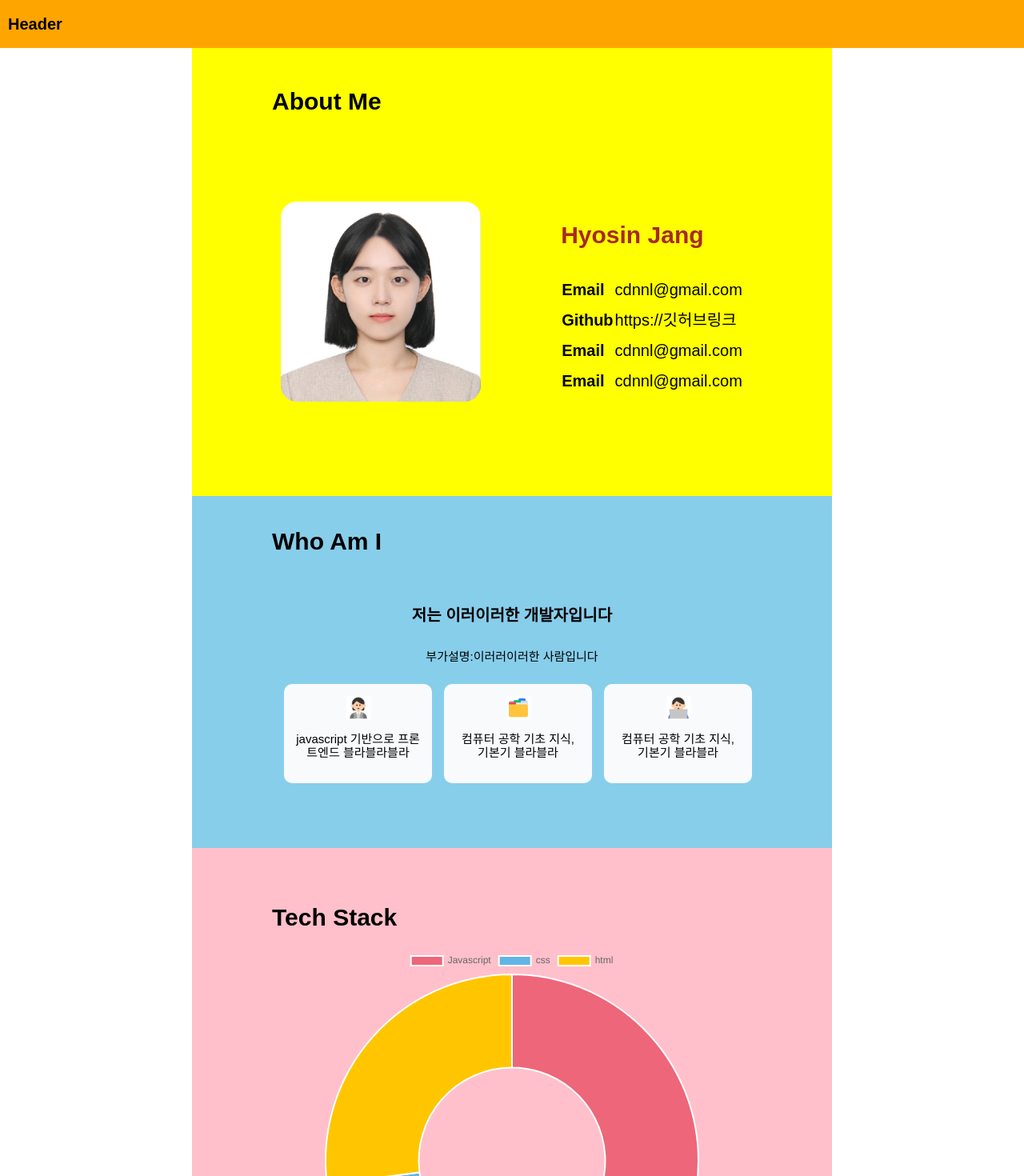
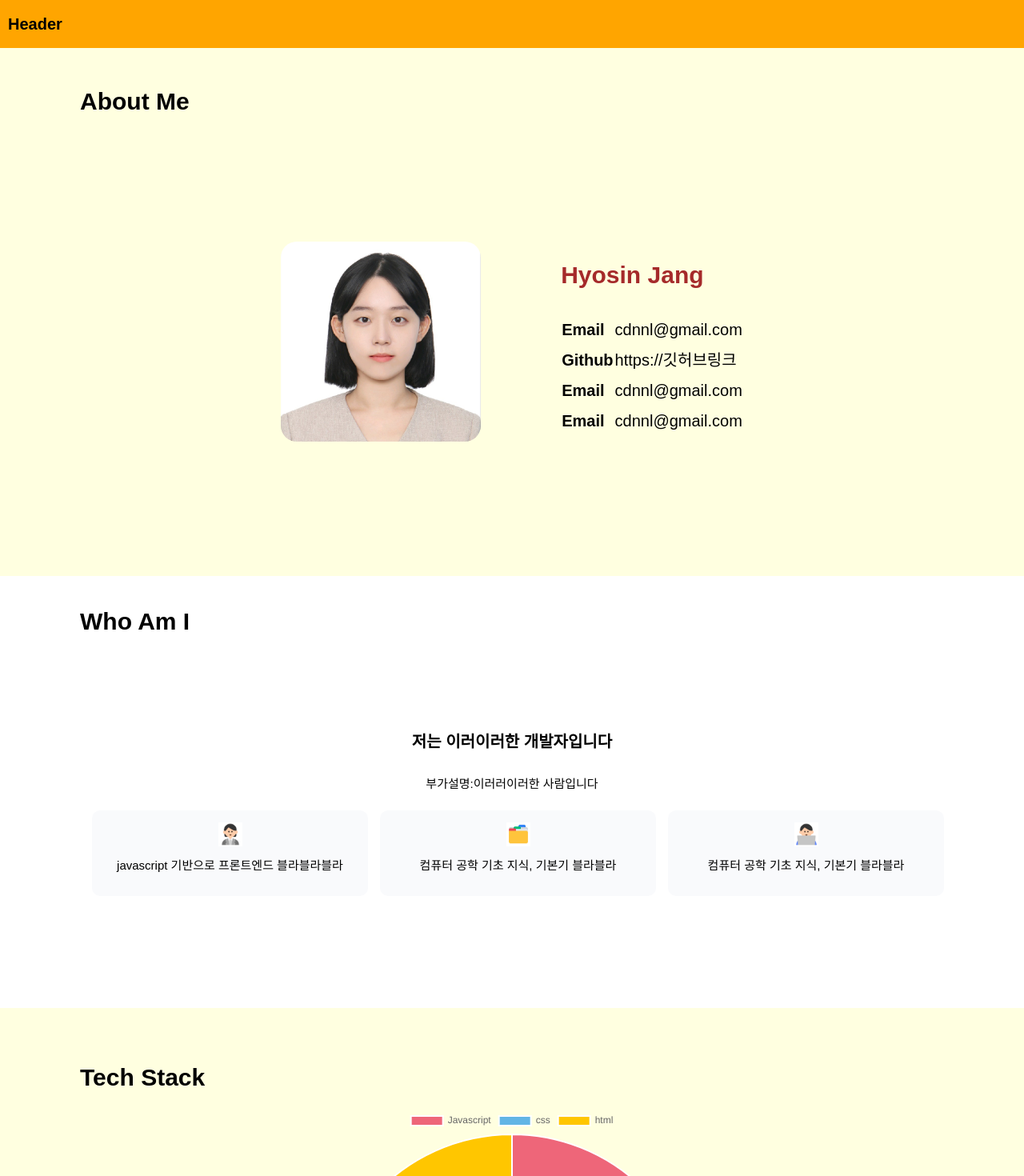
Before and after one commit to hyosin-Jang/portfolio-web, a React (Create React App) app in the folder frontend/: page / in a window 1280 px wide. Shown: the top 1470 px of the page at 80% size. Built offline with nearby package versions, Linux system fonts and the light colour scheme.

Commit message:
style: 레이아웃 및 배경색 수정

```diff
--- a/frontend/src/components/Aboutme.js
+++ b/frontend/src/components/Aboutme.js
@@ -44,9 +44,11 @@ export default Aboutme
 const Wrapper = styled.main`
 	display: flex;
 	flex-direction: column;
+
+	min-height: 60rem;
+	position: relative;
 	width: 100%;
-	min-height: 50rem;
-	background-color: yellow;
+	background-color: lightyellow;
 	padding: 3rem 0;
 
 	.title {
--- a/frontend/src/components/Project/index.js
+++ b/frontend/src/components/Project/index.js
@@ -26,7 +26,6 @@ const Wrapper = styled.div`
 	display: flex;
 	padding: 10rem 10rem;
 	flex-direction: column;
-	background-color: lightgreen;
 
 	.title {
 		font-size: 3rem;
--- a/frontend/src/components/Stack/index.js
+++ b/frontend/src/components/Stack/index.js
@@ -30,7 +30,8 @@ export default Stack
 const Wrapper = styled.div`
 	display: flex;
 	flex-direction: column;
-	background-color: pink;
+	background-color: lightyellow;
+	min-height: 60rem;
 	.title {
 		padding: 0 10rem;
 		font-size: 3rem;
--- a/frontend/src/components/WhoamI/index.js
+++ b/frontend/src/components/WhoamI/index.js
@@ -53,8 +53,8 @@ export default WhoamI
 const Wrapper = styled.section`
 	display: flex;
 	flex-direction: column;
-	min-height: 40rem;
-	background-color: skyblue;
+	min-height: 50rem;
+
 	padding: 2rem 0;
 
 	.title {
--- a/frontend/src/pages/Home.js
+++ b/frontend/src/pages/Home.js
@@ -7,6 +7,8 @@ import Footer from "../components/Footer"
 
 import styled from "styled-components"
 import {flexCenter} from "../styles/theme"
+import {getProject} from "../api/projects"
+import {useState, useEffect} from "react"
 
 const Home = () => {
 	return (
@@ -27,7 +29,8 @@ const Wrapper = styled.main`
 	display: flex;
 	margin: auto;
 	flex-direction: column;
-	max-width: 80rem;
+	max-width: 100vw;
+	// margin: 0 10rem;
 	height: calc(100vh - 60px);
 	margin-top: 60px;
 `
```
